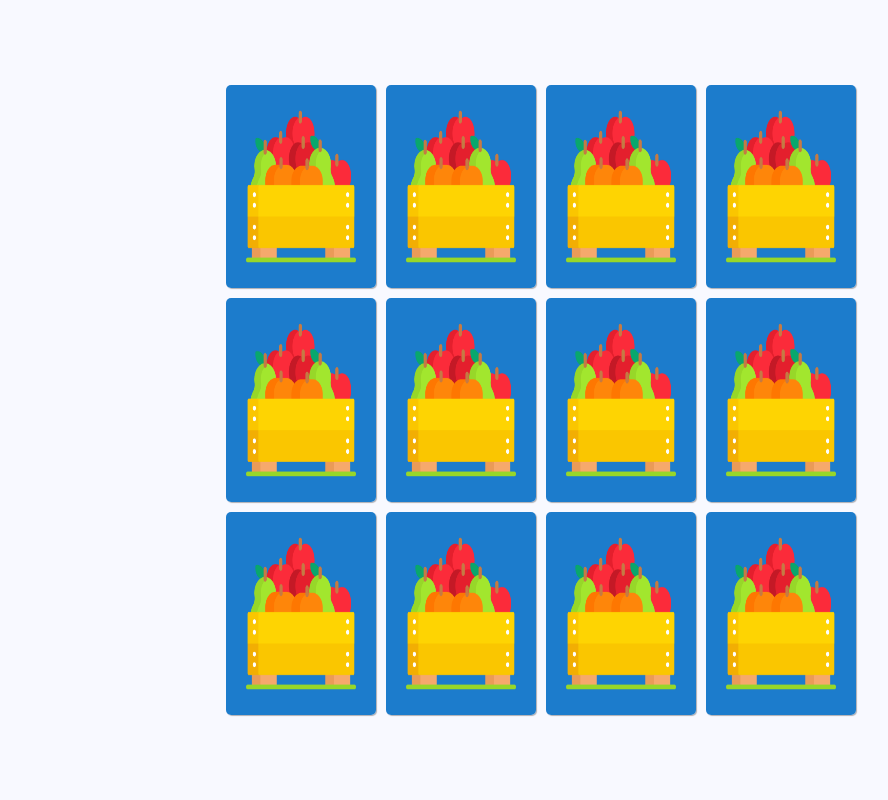
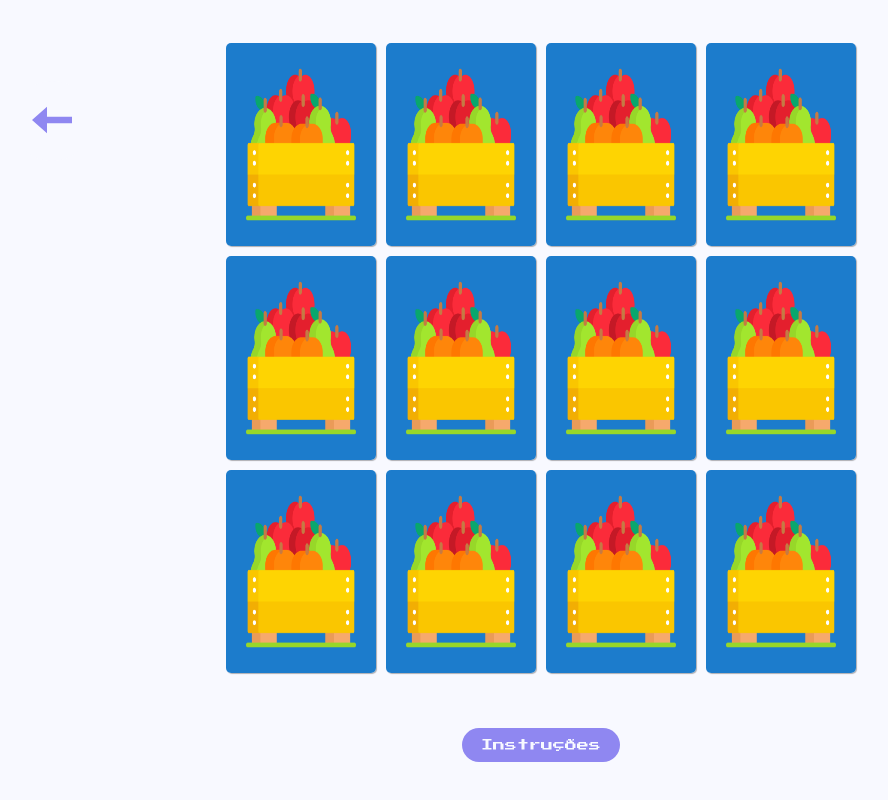
Before and after one commit to Goulart12/sala-de-jogos, a plain HTML site: page memory-game/index.html in a window 1280 px wide. Shown: the whole page, without its empty margins (99-987 px from the left). Drawn offline with Linux system fonts and the light colour scheme.

Commit message:
Finalização dos modals

```diff
--- a/main-page/modal.css
+++ b/main-page/modal.css
@@ -94,3 +94,28 @@
     color: #8F87F1;
     background: #F8F9FF;
 }
+
+.btn-back {
+    width: 80px;
+    height: 80px;
+    border-radius: 50%;
+    border: none;
+    background: #F8F9FF;
+    cursor: pointer;
+
+    position: absolute;
+    left: 111px;
+    top: 81px;
+
+}
+
+.btn-back img {
+    width: 40px;
+    height: 40px;
+    transition: 0.2s;
+}
+
+.btn-back img:hover {
+    width: 50px;
+    height: 50px;
+}
--- a/memory-game/index.html
+++ b/memory-game/index.html
@@ -7,8 +7,19 @@
     <title>Jogo da Memória</title>
 
     <link rel="stylesheet" href="styles.css">
+    <link rel="stylesheet" href="../main-page/modal.css">
 </head>
 <body>
+    <button class="btn-back"><img src="../main-page/assets/arrow.svg" alt="Voltar"></button>
+
+    <div id="myModal" class="modal">
+        <div class="modal-content">
+            <button class="btn-close" onclick="fecharModal()"><span class="close">&times;</span></button>
+            <h2 class="modal-title">Instruções</h2>
+            <p class="modal-parag">Clique na carta desejada e depois clique em outra em busca da cópia da anterior.</p>
+        </div>
+    </div>
+
     <section class="memory-game">
         <div class="memory-card" data-framework="apple">
             <img class="front-face" src="img/apple.png" alt="apple">
@@ -71,6 +82,8 @@
         </div>
     </section>
 
+    <button class="btn-modal" onclick="abrirModal()">Instruções</button>
     <script src="./script-novo.js"></script>
+    <script src="../main-page/main-script.js"></script>
 </body>
 </html>
--- a/memory-game/styles.css
+++ b/memory-game/styles.css
@@ -8,12 +8,15 @@ body {
     height: 100vh;
     display: flex;
     background: #F8F9FF;
+    display: flex;
+    flex-direction: column;
+    align-items: center;
+    justify-content: center;
 }
 
 .memory-game {
     width: 640px;
     height: 640px;
-    margin: auto;
     display: flex;
     flex-wrap: wrap;
     perspective: 1000px;
```
Also changed, not shown: flappy-bird/index.html (+15 -0 lines), snake/index.html (+2 -0 lines), main-page/assets/arrow.svg (added).
